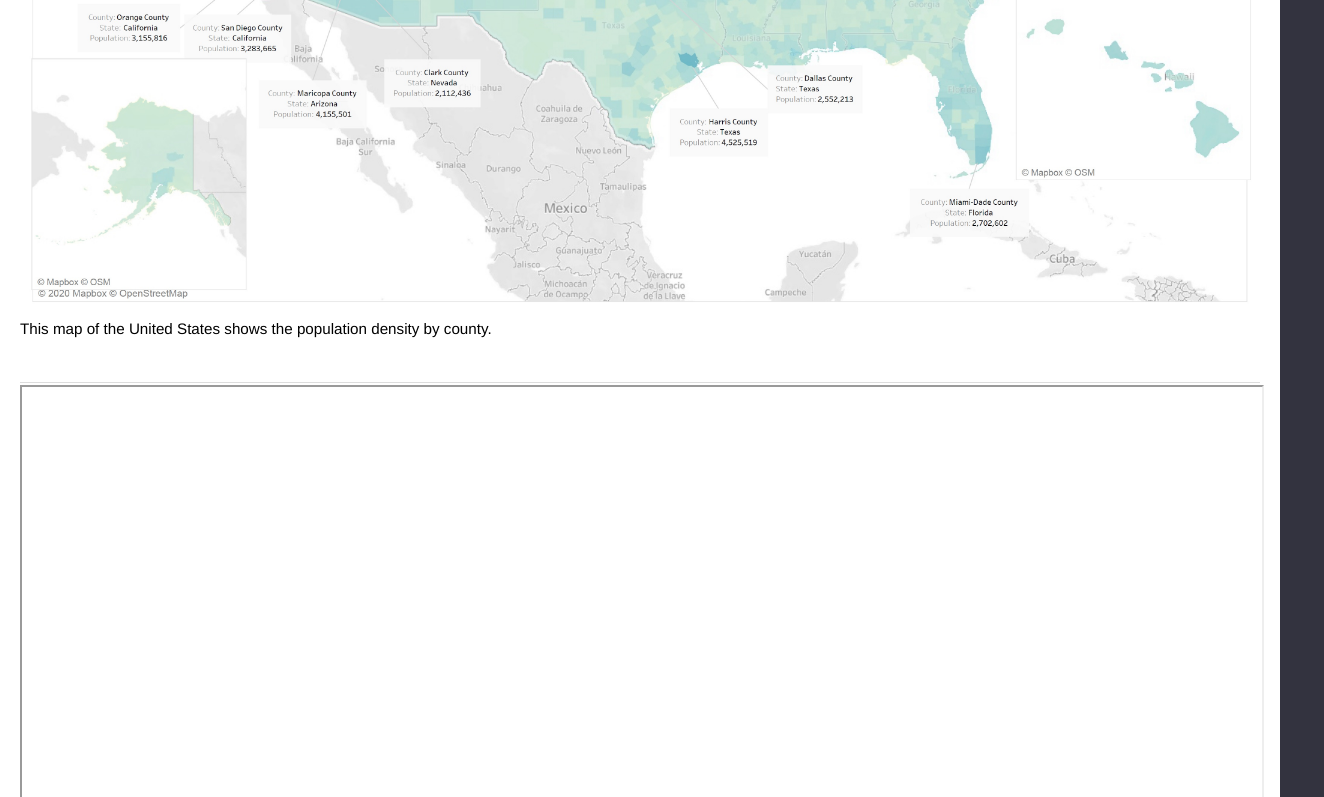
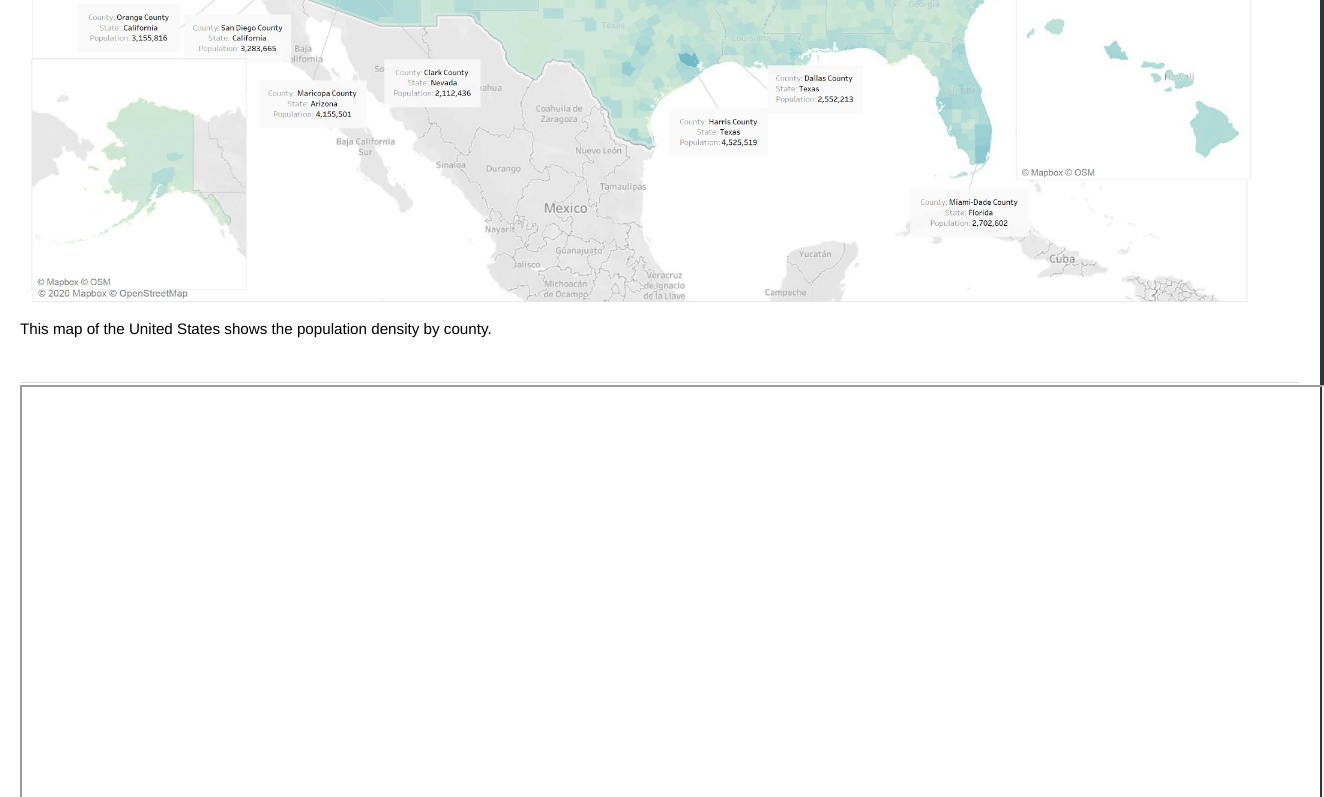
Before and after one commit to CBoton/CBoton.github.io, a website: page index.html in a window 1280 px wide. Shown: the part 2000-2797 px from the top of the page, 1324 px wide, since content can reach past the window. Drawn offline with nearby package versions, Linux system fonts and the light colour scheme; no server answers.

Commit message:
Update index.html

```diff
--- a/index.html
+++ b/index.html
@@ -9,7 +9,7 @@
             margin: 0 auto 0 auto;
             padding: 0;
             background-color: #33333f;
-            width: 1280px;
+            width: 1320px;
             font-family: "Avenir", "Avenir Next", Helvetica Neue, Arial;
             font-size: 0.95em;
         }
@@ -162,7 +162,7 @@
         </div>
 
         <div class="entry">
-            <iframe src="https://cboton.github.io/vis2.html"  height="800" width="1240" scrolling="no"></iframe>
+            <iframe src="https://cboton.github.io/vis2.html"  height="800" width="1300" scrolling="no"></iframe>
             <p class="caption">
                 Since some of the recent graduates will consider moving outside of California for their job, we thought it would be helpful if we could narrow down
                 the search based on the highest income earning areas across the country. This visualization shows a few things to help
```
